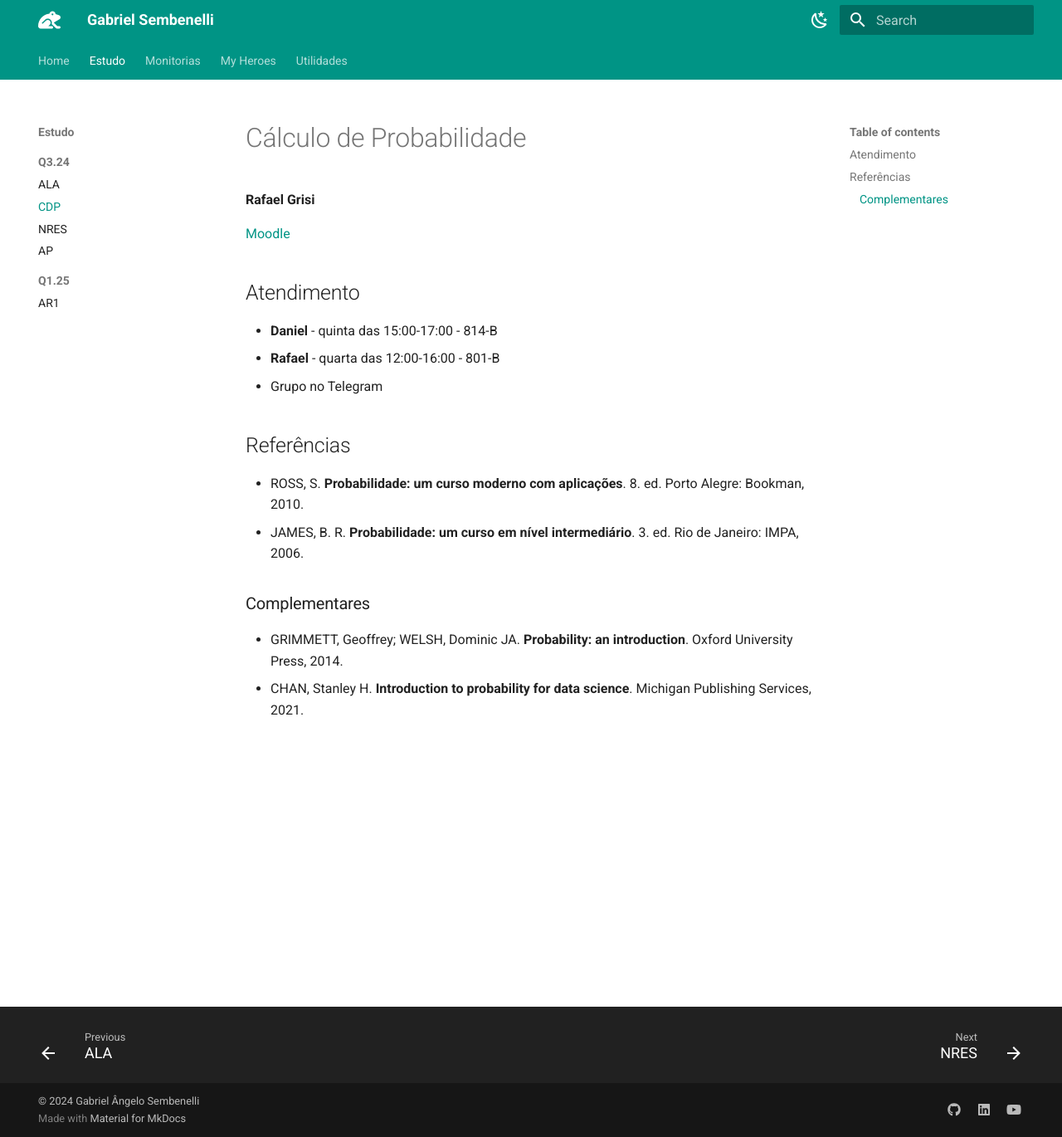
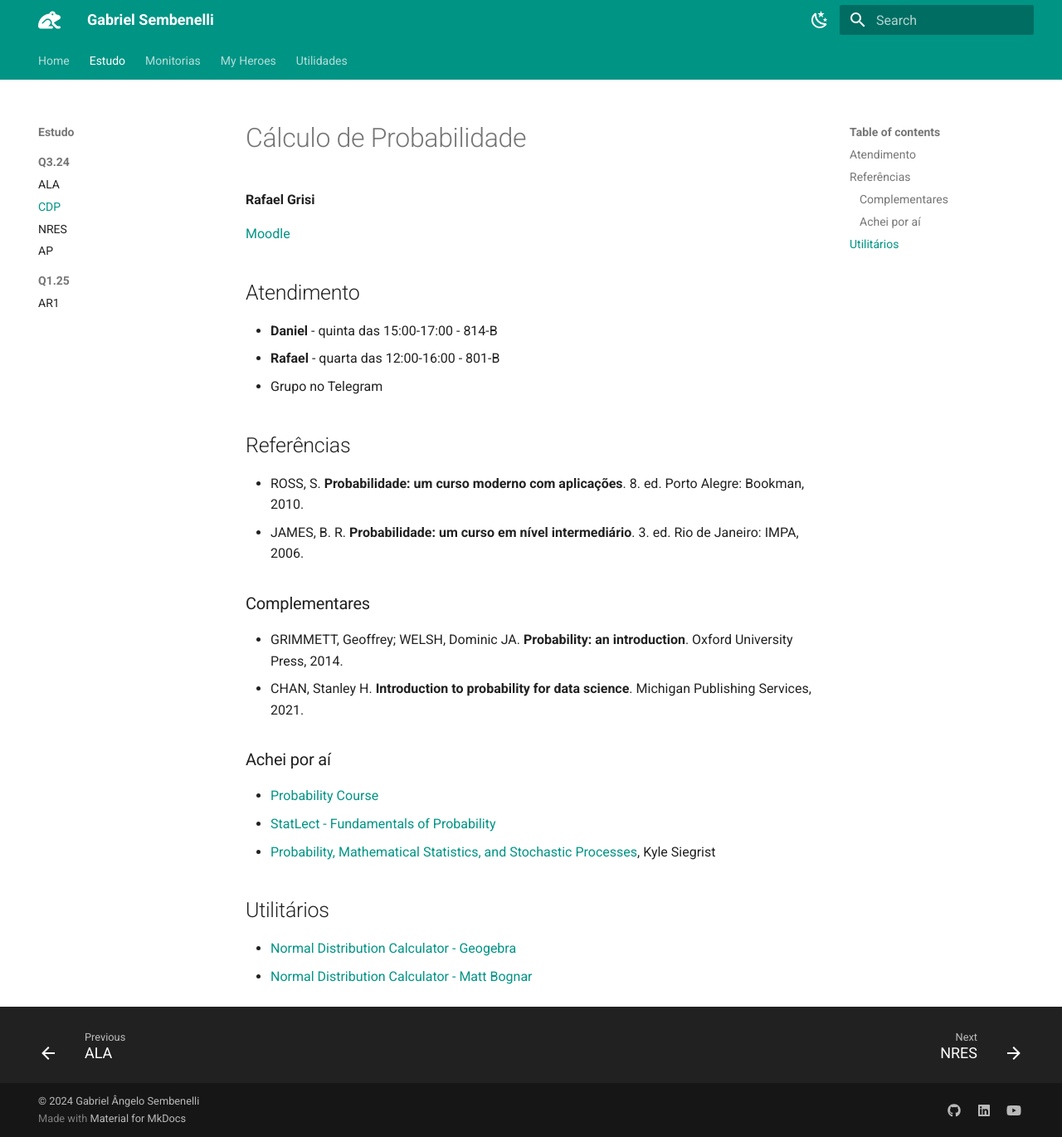
Before and after one commit to Gabriel-Sembenelli/website, an MkDocs documentation site: the page built from docs/Quads/Q3.24/CDP.md, in a window 1280 px wide and 1370 px high. Shown: the whole window at 83% size. Built offline with MkDocs 1.6.1 and Material for MkDocs 9.7.7, drawn with Linux system fonts in a browser that asks for light colours.

Commit message:
added the same references from utilidades.md

```diff
--- a/docs/Quads/Q3.24/CDP.md
+++ b/docs/Quads/Q3.24/CDP.md
@@ -19,3 +19,14 @@
 
 - GRIMMETT, Geoffrey; WELSH, Dominic JA. **Probability: an introduction**. Oxford University Press, 2014.
 - CHAN, Stanley H. **Introduction to probability for data science**. Michigan Publishing Services, 2021.
+
+### Achei por aí
+
+- [Probability Course](https://www.probabilitycourse.com/)
+- [StatLect - Fundamentals of Probability](https://www.statlect.com/fundamentals-of-probability/)
+- [Probability, Mathematical Statistics, and Stochastic Processes](https://stats.libretexts.org/Bookshelves/Probability_Theory/Probability_Mathematical_Statistics_and_Stochastic_Processes_(Siegrist)), Kyle Siegrist
+
+## Utilitários
+
+- [Normal Distribution Calculator - Geogebra](https://www.geogebra.org/m/W9Nz53Ct)
+- [Normal Distribution Calculator - Matt Bognar](https://homepage.divms.uiowa.edu/~mbognar/applets/normal.html)
```
